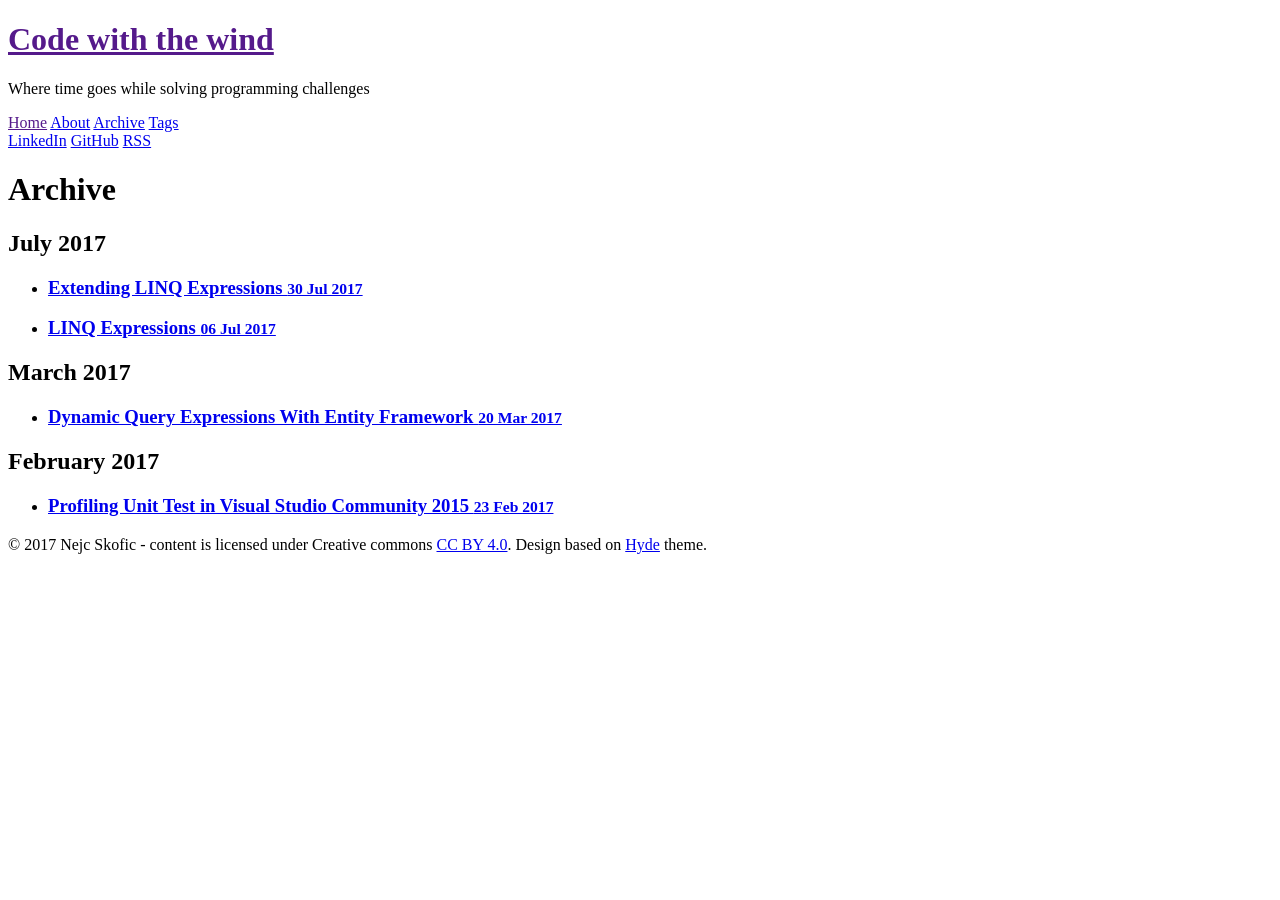
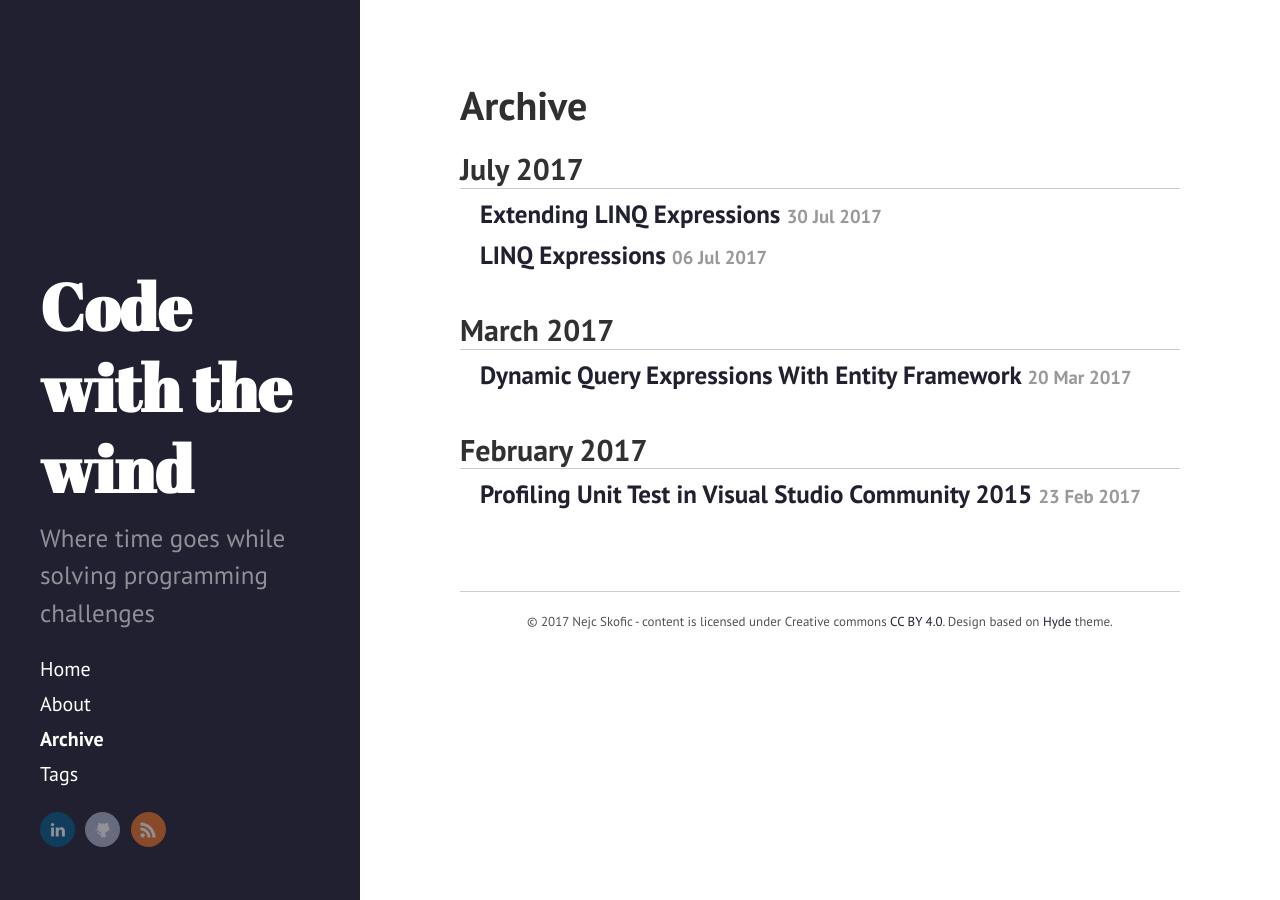
Before and after one commit to nejcskofic/nejcskofic.github.io, a Jekyll site: the page built from archive.html, in a window 1280 px wide. Built offline with Jekyll 4.4.1, drawn with Linux system fonts in a browser that asks for light colours.

Commit message:
Fixing invalid urls because of base url

```diff
--- a/404.html
+++ b/404.html
@@ -6,5 +6,5 @@ permalink: 404.html
 
 <div class="page">
   <h1 class="page-title">404: Page not found</h1>
-  <p class="lead">Sorry, we've misplaced that URL or it's pointing to something that doesn't exist. <a href="{{ site.baseurl }}">Head back home</a> to try finding it again.</p>
+  <p class="lead">Sorry, we've misplaced that URL or it's pointing to something that doesn't exist. <a href="{{ site.baseurl }}/">Head back home</a> to try finding it again.</p>
 </div>
--- a/_config.yml
+++ b/_config.yml
@@ -26,7 +26,7 @@ title:            'Code with the wind'
 tagline:          'Personal blog'
 description:      'Where time goes while solving programming challenges'
 url:              https://nejcskofic.github.io
-baseurl:          /
+baseurl:          ''
 
 author:
   name:           'Nejc Skofic'
--- a/_includes/head.html
+++ b/_includes/head.html
@@ -15,17 +15,17 @@
   </title>
 
   <!-- CSS -->
-  <link rel="stylesheet" href="{{ site.baseurl }}public/css/site.css?v=8">
-  <link rel="stylesheet" href="{{ site.baseurl }}public/css/syntax.css?v=2">
+  <link rel="stylesheet" href="{{ site.baseurl }}/public/css/site.css?v=8">
+  <link rel="stylesheet" href="{{ site.baseurl }}/public/css/syntax.css?v=2">
   <link rel="stylesheet" href="https://fonts.googleapis.com/css?family=PT+Sans:400,400italic,700|Abril+Fatface">
   <link href="https://maxcdn.bootstrapcdn.com/font-awesome/4.7.0/css/font-awesome.min.css" rel="stylesheet" integrity="sha384-wvfXpqpZZVQGK6TAh5PVlGOfQNHSoD2xbE+QkPxCAFlNEevoEH3Sl0sibVcOQVnN" crossorigin="anonymous">
 
   <!-- Icons -->
-  <link rel="apple-touch-icon-precomposed" sizes="144x144" href="{{ site.baseurl }}public/apple-touch-icon-144-precomposed.png?v=1">
-                                 <link rel="shortcut icon" href="{{ site.baseurl }}public/favicon.ico?v=1">
+  <link rel="apple-touch-icon-precomposed" sizes="144x144" href="{{ site.baseurl }}/public/apple-touch-icon-144-precomposed.png?v=1">
+                                 <link rel="shortcut icon" href="{{ site.baseurl }}/public/favicon.ico?v=1">
 
   <!-- RSS -->
-  <link rel="alternate" type="application/rss+xml" title="RSS" href="/atom.xml">
+  <link rel="alternate" type="application/rss+xml" title="RSS" href="{{ site.baseurl }}/atom.xml">
 
   <!-- SEO -->
   {% seo %}
--- a/_includes/sidebar.html
+++ b/_includes/sidebar.html
@@ -2,7 +2,7 @@
   <div class="container sidebar-sticky">
     <div class="sidebar-about">
       <h1>
-        <a href="{{ site.baseurl }}">
+        <a href="{{ site.baseurl }}/">
           {{ site.title }}
         </a>
       </h1>
@@ -10,7 +10,8 @@
     </div>
 
     <nav class="sidebar-nav">
-      <a class="sidebar-nav-item{% if page.url == site.baseurl %} active{% endif %}" href="{{ site.baseurl }}">Home</a>
+      {% assign root_url = site.baseurl | append: '/' %}
+      <a class="sidebar-nav-item{% if page.url == root_url %} active{% endif %}" href="{{ site.baseurl }}/">Home</a>
 
       {% comment %}
         The code below dynamically generates a sidebar nav of pages with
@@ -37,7 +38,7 @@
       {% if site.social.github_user %}
         <a class="github" href="https://github.com/{{ site.social.github_user }}" title="GitHub">GitHub</a>
       {% endif %}
-      <a class="rss" href="/atom.xml" title="RSS">RSS</a>
+      <a class="rss" href="{{ site.baseurl }}/atom.xml" title="RSS">RSS</a>
     </div>
 
   </div>
--- a/_layouts/post.html
+++ b/_layouts/post.html
@@ -8,7 +8,7 @@ layout: default
     <span class="post-date">{{ page.date | date_to_string }}</span>
     <span class="post-tags">
       {% for tag in page.tags %}
-        <a class="post-tag" href="{{ site.baseurl }}tags/#{{ tag | slugify }}-ref">{{ tag }}</a>
+        <a class="post-tag" href="{{ site.baseurl }}/tags/#{{ tag | slugify }}-ref">{{ tag }}</a>
       {% endfor %}
     </span>
   </div>
```
Also changed, not shown: index.html (+4 -4 lines).
